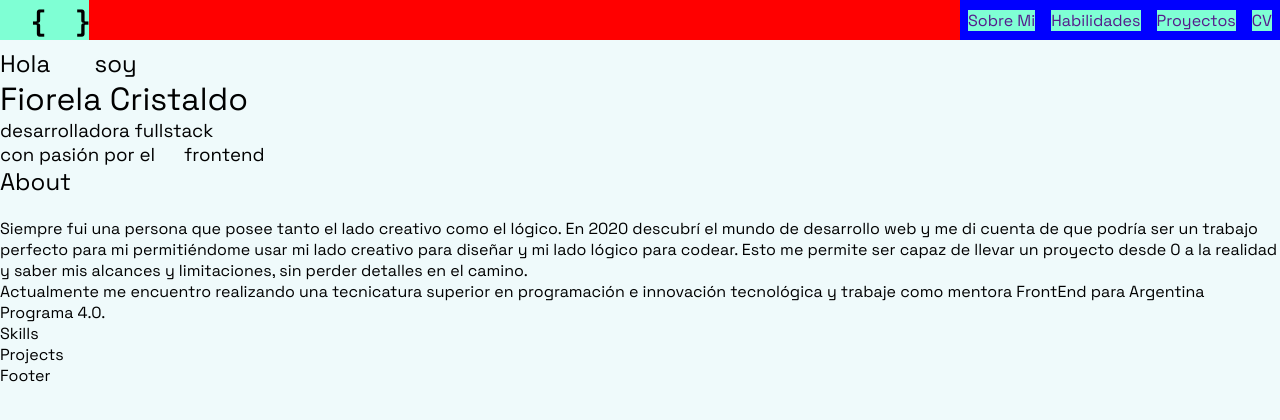
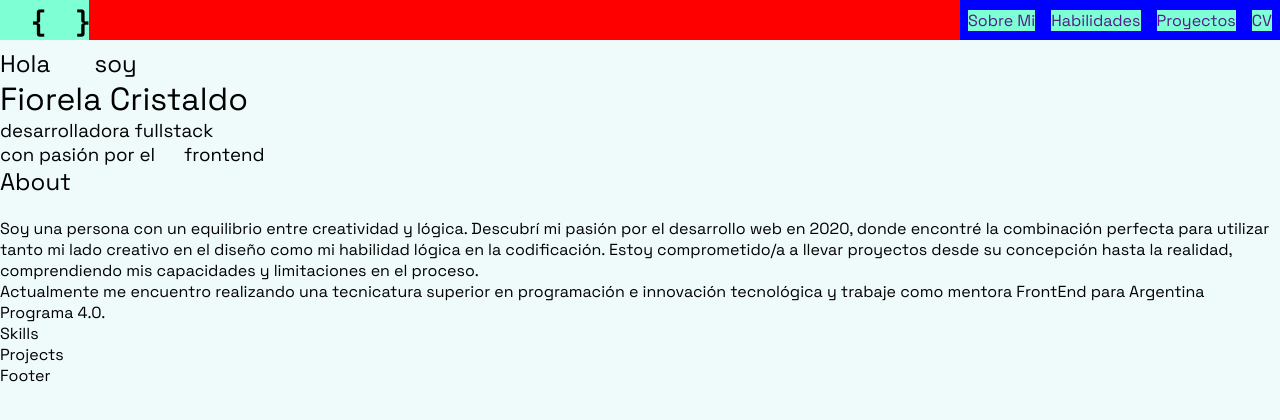
Before and after one commit to Cristaldo-Fiorela/portfolio2024, a React (Vite) app: page / in a window 1280 px wide. Shown: the top 420 px of the page. Built offline with nearby package versions, Linux system fonts and the light colour scheme; some icons are missing; a web font is replaced by a local one.

Commit message:
correcion texto about us

```diff
--- a/src/components/About.jsx
+++ b/src/components/About.jsx
@@ -4,7 +4,7 @@ const About = () => {
       <h2>About</h2>
       <div>
         <img src="" alt="" />
-        <p>Siempre fui una persona que posee tanto el lado creativo como el lógico. En 2020 descubrí el mundo de desarrollo web y me di cuenta de que podría ser un trabajo perfecto para mi permitiéndome usar mi lado creativo para diseñar y mi lado lógico para codear. Esto me permite ser capaz de llevar un proyecto desde 0 a la realidad y saber mis alcances y limitaciones, sin perder detalles en el camino.</p>
+        <p>Soy una persona con un equilibrio entre creatividad y lógica. Descubrí mi pasión por el desarrollo web en 2020, donde encontré la combinación perfecta para utilizar tanto mi lado creativo en el diseño como mi habilidad lógica en la codificación. Estoy comprometido/a a llevar proyectos desde su concepción hasta la realidad, comprendiendo mis capacidades y limitaciones en el proceso.</p>
         <p>Actualmente me encuentro realizando una tecnicatura superior en programación e innovación tecnológica y trabaje como mentora FrontEnd para Argentina Programa 4.0.</p>
       </div>
     </>
```
